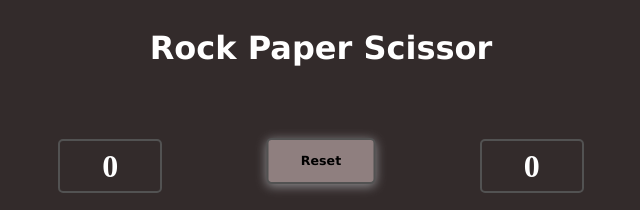
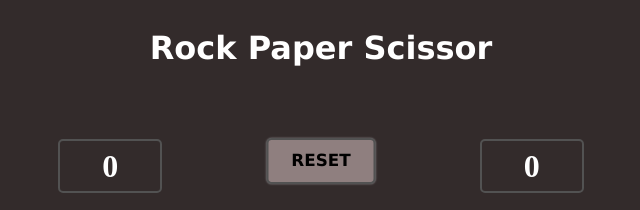
Before and after one commit to Unox-ui/rps, a plain HTML site: page index.html in a window 1280 px wide. In both pictures the pointer is over the item "Reset". Shown: the top 210 px of the page, 319-959 px from the left. Drawn offline with Linux system fonts and the light colour scheme.

Commit message:
modify reset button

```diff
--- a/style.css
+++ b/style.css
@@ -47,14 +47,17 @@ h1{
     height: 30px;
     line-height: 30px;
     font-family: Verdana, Geneva, Tahoma, sans-serif;
+    transition: all 0.1s ease-in;
 }
 
 .reset:hover{
     transform: scale(1.05);
-    box-shadow: 0 2px 10px rgb(142, 140, 143);
+    box-shadow: 0 0 2px rgb(142, 140, 143);
     cursor: pointer;
     background-color: #8f7f7f;
     color: black;
+    font-size: 16px;
+    text-transform: uppercase;
 }
 
 .icone-container{
```
